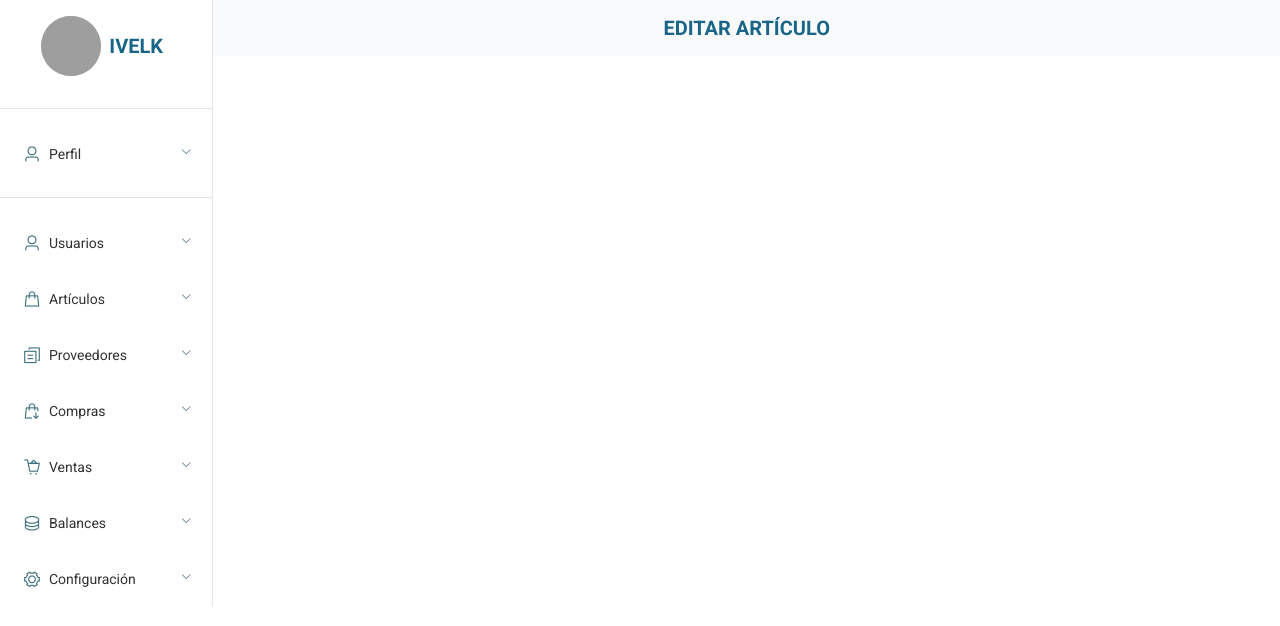
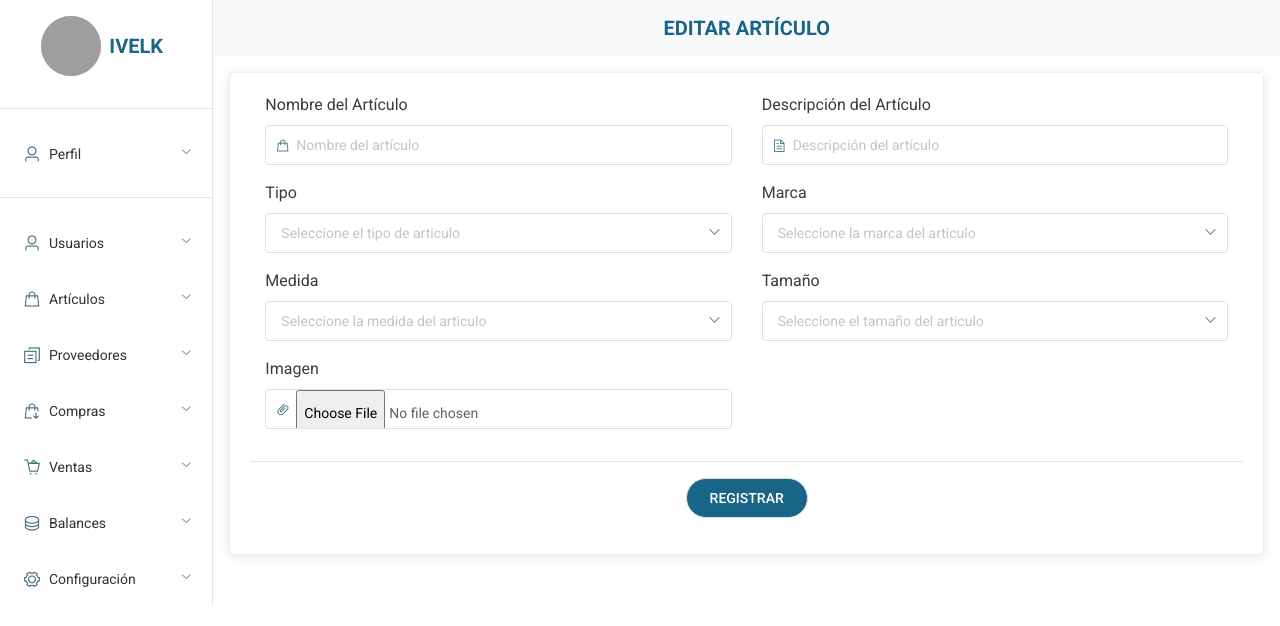
Before and after one commit to robertgon97/Ivelk-Frontend, a Vue app: page /tienda/articulos/1 in a window 1280 px wide. Shown: the top 626 px of the page. Built offline with nearby package versions, Linux system fonts and the light colour scheme; grey boxes are pictures that could not be loaded.

Commit message:
Agregar articulos

```diff
--- a/src/views/Articulos/add.vue
+++ b/src/views/Articulos/add.vue
@@ -1,10 +1,78 @@
 <template>
-  <div></div>
+  <div>
+    <el-card>
+      <form>
+        <div class="row m-0 p-0 justify-content-between">
+          <div class="col-md-6 mb-3">
+            <label>Nombre del Artículo</label>
+            <el-input type="text" placeholder="Nombre del artículo" v-model="article.articulos_nombres" prefix-icon="el-icon-goods" clearable></el-input>
+          </div>
+          <div class="col-md-6 mb-3">
+            <label>Descripción del Artículo</label>
+            <el-input type="text" placeholder="Descripción del artículo" v-model="article.articulos_descripcion" prefix-icon="el-icon-document" clearable></el-input>
+          </div>
+        </div>
+        <div class="row m-0 p-0 justify-content-between">
+          <div class="col-md-6 mb-3">
+            <label>Tipo</label>
+            <el-select class="w-100" placeholder="Seleccione el tipo de articulo" v-model="article.articulo_tipo_id" clearable></el-select>
+          </div>
+          <div class="col-md-6 mb-3">
+            <label>Marca</label>
+            <el-select class="w-100" placeholder="Seleccione la marca del articulo" v-model="article.articulo_marcas_id" clearable></el-select>
+          </div>
+        </div>
+        <div class="row m-0 p-0 justify-content-between">
+          <div class="col-md-6 mb-3">
+            <label>Medida</label>
+            <el-select class="w-100" placeholder="Seleccione la medida del articulo" v-model="article.articulo_medida_id" clearable></el-select>
+          </div>
+          <div class="col-md-6 mb-3">
+            <label>Tamaño</label>
+            <el-select class="w-100" placeholder="Seleccione el tamaño del articulo" v-model="article.articulo_tamano_id" clearable></el-select>
+          </div>
+        </div>
+        <div class="row m-0 p-0 justify-content-between">
+          <div class="col-md-6 mb-3">
+            <label>Imagen</label>
+            <el-input type="file" placeholder="Imagen del artículo" v-model="article.articulos_imagen_principal" prefix-icon="el-icon-paperclip" clearable></el-input>
+          </div>
+        </div>
+        <hr />
+        <div class="row m-0 p-0 justify-content-center">
+          <div class="col-md-3 mb-3 text-center">
+            <el-button class="btn-primario" round @click="addArt" v-loading.fullscreen.lock="uploading">Registrar</el-button>
+          </div>
+        </div>
+      </form>
+    </el-card>
+  </div>
 </template>
 <script>
   export default {
     metaInfo: {
       titleTemplate: '%s | Registro de Artículos'
     },
+    data () {
+      return {
+        article: {
+          articulos_id: 0,
+          articulo_tipo_id: null,
+          articulo_marcas_id: null,
+          articulo_medida_id: null,
+          articulo_tamano_id: null,
+          articulos_nombres: null,
+          articulos_descripcion: null,
+          articulos_imagen_principal: null
+        },
+        uploading: false,
+        FormData: new FormData()
+      }
+    },
+    methods: {
+      addArt () {
+        this.uploading = true
+      }
+    }
   }
 </script>
```
